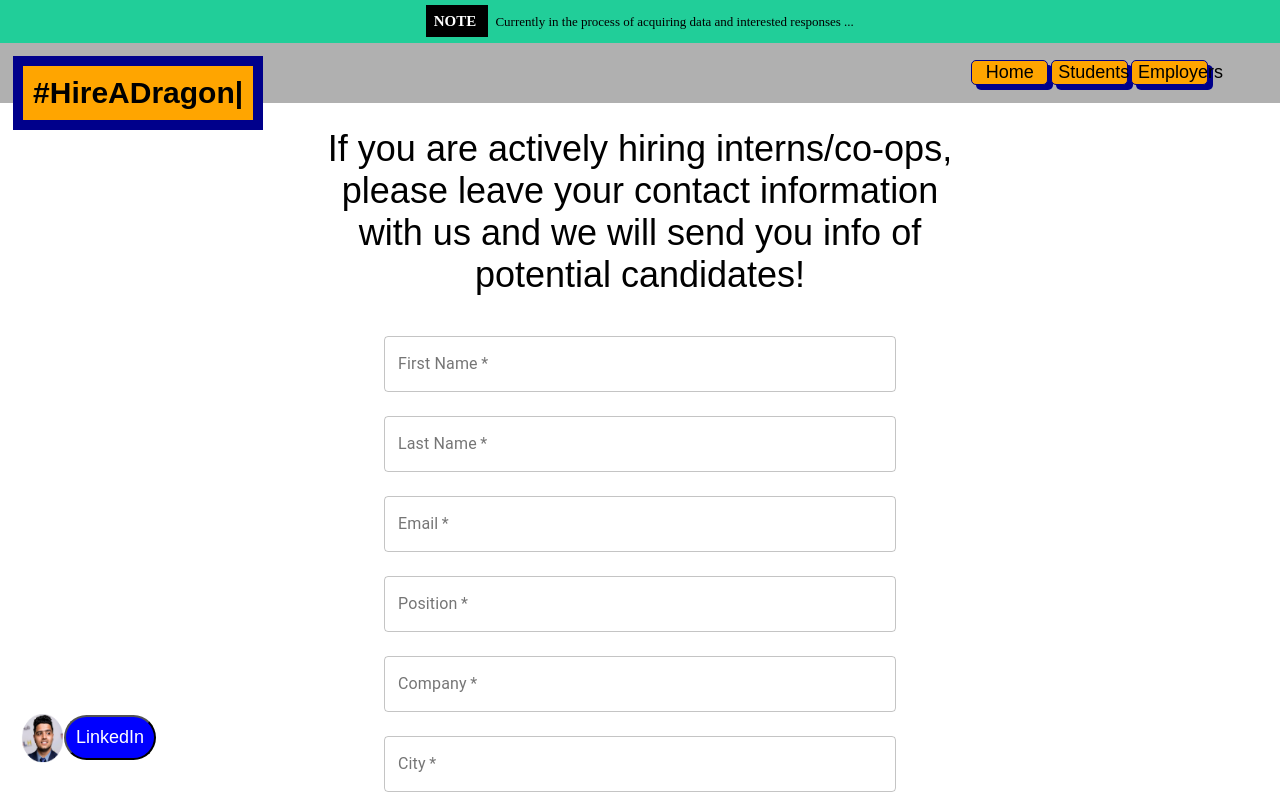
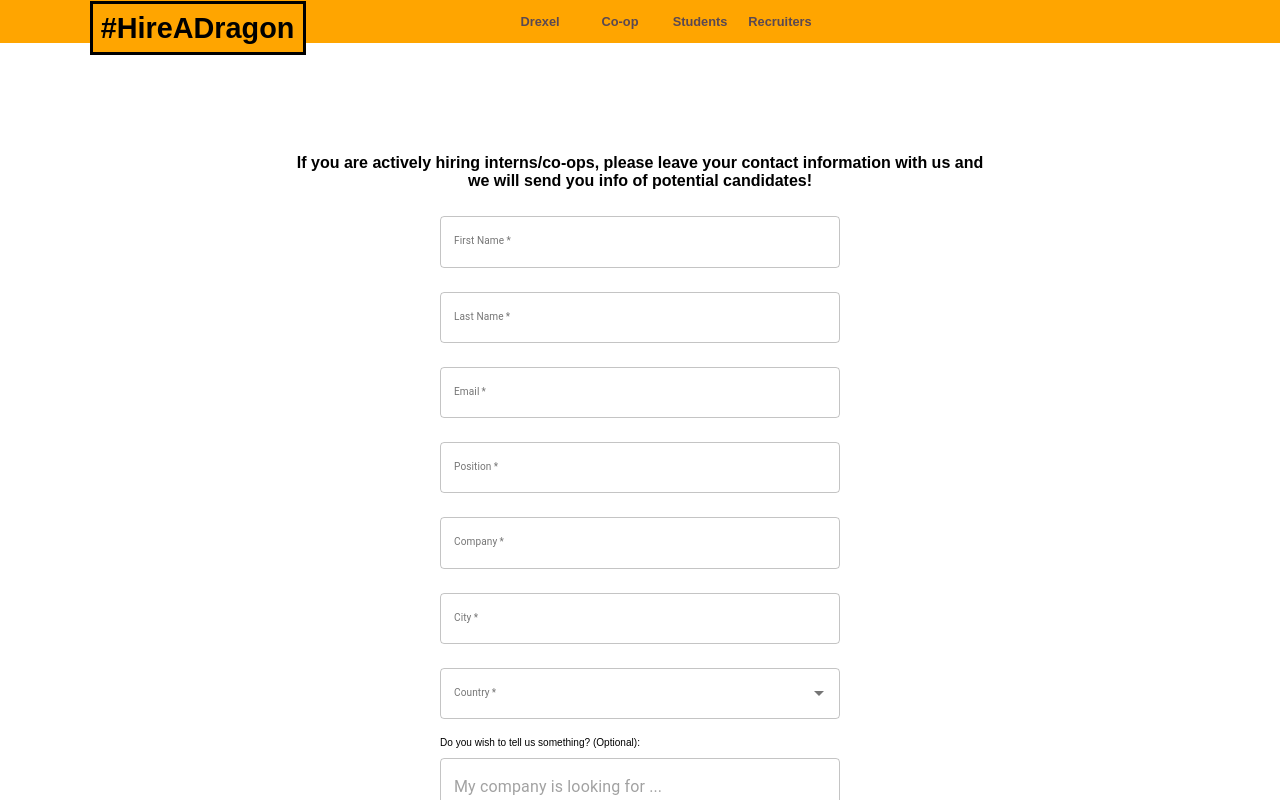
Before and after one commit to differentsyntax/HireADragon, a React (Create React App) app: page /employers in a window 1280 px wide. Shown: the top 800 px of the page. Built offline with nearby package versions, Linux system fonts and the light colour scheme; what webfontloader would draw is missing.

Commit message:
changed color scheme and adapted for smaller screens

```diff
--- a/src/App.css
+++ b/src/App.css
@@ -1,6 +1,6 @@
 body {
-  font-family: Nunito Sans;
-  font-size: 18px;
+  font-family: Nunito Sans, sans-serif;
+  font-size: 100%;
   background-color: white;
 }
 
@@ -9,128 +9,108 @@ h1 {
 }
 
 #header-left{
-  margin-top: 95px;
-  color: maroon;
+  color: black;
+  font-size: 130%;
 }
 
 #header-right{
-  margin-top: 60px;
-  color: green;
+  color: black;
+  font-size: 125%;
 }
 
-#student-form-header{
+#student-form-header {
   position: relative;
-  margin-top: 10%;
+  margin-top: 12%;
   margin-left: auto;
   margin-right: auto;
-  width: 50%;
+  width: 80%;
   text-align: center;
   font-family: Nunito Sans, sans-serif;
-  font-weight: 400;
+  font-weight: bold;
+  font-size: 100%;
 }
 
 #employer-form-header{
-  margin-top: 10%;
+  position: relative;
+  margin-top: 12%;
   margin-left: auto;
   margin-right: auto;
-  width: 50%;
+  width: 60%;
+  max-width: 700px;
   text-align: center;
   font-family: Nunito Sans, sans-serif;
-  font-weight: 400;
+  font-weight: bold;
+  font-size: 100%;
 }
 
 .textDragon {
+  position: fixed;
+  top: 1.5%;
   font-family: Nunito Sans, sans-serif;
-  position: fixed;
-  visibility: visible;
-  top: 7%;
-  left: 1%;
-  z-index: 200;
-  font-size: 30px;
+  z-index: 100;
+  /* border: 10px solid #00008B; */
+  color: transparent;
+  margin-left: 7%;
+}
+
+.textDragon a {
+  color: black;
+  padding: 4%;
+  border: 3px solid black;
+  background-color: orange;
+  font-size: 180%;
   font-weight: bold;
-  padding: 0.8%;
-  border: 10px solid #00008B;
-  background-color:orange;
-  color: black;
+}
+
+.textDragon a:hover {
+  color: white;
 }
 
 h3, h4 {
   margin-bottom: 0;
 }
 
-#navButtons {
+nav {
+  z-index: 100;
+  position: fixed;
   display: flex;
-  position: fixed;
-  margin-top: 55px;
-  z-index: 200;
-  text-align: center;
-  justify-content: space-between;
-  margin-left: 40%;
-  width: 19.5%;
-}
-
-#navButtons .top-button {
-  flex:1;
-  border: 1px solid black;
-  margin-right: 1%;
-  margin-left: 1%;
-  background-color: rgba(5,4,2,0.2);
-
-}
-
-#navButtons .top-button:hover {
-  color: white;
-  background-color: black;
-}
-
-#navButtons a:hover {
-  background-color: black;
-}
-
-nav {
-  z-index: 200;
-  position: fixed;
-  top: 15px;
+  justify-content: center;
+  top: 0;
+  background-color:orange;
   width: 100%;
-  background-color: #B0B0B0;
   overflow: hidden;
+  font-size: 80%;
 }
 
 nav ul {
   list-style-type: none;
-  margin-top: 40px;
   text-align: center;
-  float: right;
-  width: 30%;
-  padding-top: 0.4%;
+  width: 60%;
+  max-width: 400px;
+  margin: auto;
+  margin-top: 1%;
+  margin-bottom: 1%;
 }
 
 nav button {
   background-color: orange;
-  border: 1px solid #00008B;
-  border-radius: 5px;
-  box-shadow: 5px 5px #00008B;
-  top: 0px;
-  color: black;
+  border: none;
+  /* border-radius: 5px; */
+  /* box-shadow: 5px 5px #1F2815; */
   text-align: center;
   text-decoration: none;
-  font-size: 100%;
-  font-family: 'Arial';
   transition: all ease 0.3s;
   width: 20%;
-  margin-left: 0.8%;
-  margin-right: auto;
+  font-size: 100%;
+  font-weight: bold;
 }
 
 nav button:hover {
-  box-shadow: 0 3px 0 black;
+  /* box-shadow: 0 3px 0 #5A4952; */
   top: 3px;
 }
 
 nav button:target {
-  box-shadow: 0 0 0;
-  background-color: black;
-  border: 1px solid black;
   border-radius: 5px;
   position: relative;
   top: 0px;
@@ -138,9 +118,8 @@ nav button:target {
 }
 
 nav a {
-  color: black;
-  text-decoration: none;
-  font-family: 'Arial';
+  color: #5A4952;
+  font-family: Nunito Sans, sans-serif;
   width: 100%;
 }
 
@@ -155,13 +134,46 @@ nav a:hover {
 }
 
 a {
-  color: black;
+  color: #5A4952;
   text-decoration: none;
+  font-family: Nunito Sans, sans-serif;
+  font-weight: bold;
   font-size: 100%;
 }
 
+a:hover {
+  color: white;
+}
+
 #homepage-stuff{
+  position: relative;
   display: flex;
+  justify-content: center;
+  margin-bottom: 7%;
+  max-width: 1000px;
+  width: 80%;
+  margin: auto;
+}
+
+#student-stuff {
+  position: relative;
+  display: flex;
+  justify-content: center;
+  margin-bottom: 7%;
+  max-width: 1000px;
+  width: 80%;
+  margin: auto;
+  margin-top: 0;
+}
+
+#employer-stuff {
+  position: relative;
+  display: flex;
+  justify-content: center;
+  margin-bottom: 7%;
+  max-width: 1000px;
+  width: 80%;
+  margin: auto;
 }
 
 #info-left {
@@ -171,19 +183,16 @@ a {
   flex: 1;
   padding-left: 5%;
   padding-right: 5%;
-  margin-top: 8%;
-  margin-bottom: 8%;
-}
-
-a:hover {
-  color: white;
+  margin: auto;
+  margin-top: 10%;
 }
 
 #info-left p {
-  background-color:rgba(0, 0, 0, 0.2);
+  background-color: lightgray;
   padding: 10px;
   border: rgba(5,4,2,0.3);
   border-radius: 10px;
+  font-size: 75%;
 }
 
 #info-right {
@@ -193,14 +202,17 @@ a:hover {
   font-weight: 400;
   padding-left: 5%;
   padding-right: 5%;
-  margin-top: 6%;
+  margin: auto;
+  margin-top: 10%;
+  margin-bottom: 10%;
 }
 
 #info-right p {
-  background-color:rgba(0, 0, 0, 0.2);
+  background-color: lightgray;
   padding: 10px;
   border: rgba(5,4,2,0.3);
   border-radius: 10px;
+  font-size: 75%;
 }
 
 #info-left button {
@@ -208,19 +220,19 @@ a:hover {
   background-color: orange;
   border: 1px solid #00008B;
   border-radius: 5px;
-  box-shadow: 5px 5px #00008B;
   top: 0px;
-  color: black;
+  color: white;
   text-align: center;
   padding: 10px 10px 10px 10px;
   text-decoration: none;
-  font-size: 25px;
-  font-family: 'Arial';
-  margin-top: 30px;
+  font-size: 100%;
+  font-family: Nunito Sans, sans-serif;
+  margin-top: 10px;
   transition: all ease 0.3s;
   width: 40%;
   margin-left: auto;
   margin-right: auto;
+  margin-bottom: 30px;
 }
 
 img {
@@ -229,8 +241,9 @@ img {
 }
 
 #home-img {
+  position: fixed;
+  bottom: 0%;
   width: 100%;
-  margin-left: 0;
   z-index: -1;
 }
 
@@ -239,39 +252,27 @@ img {
   background-color: orange;
   border: 1px solid #00008B;
   border-radius: 5px;
-  box-shadow: 5px 5px #00008B;
   top: 0px;
-  color: black;
+  color: #5A4952;
   text-align: center;
   padding: 10px 10px 10px 10px;
   text-decoration: none;
-  font-size: 25px;
-  font-family: 'Arial';
-  margin-top: 30px;
+  font-size: 100%;
+  font-family: Nunito Sans, sans-serif;
+  margin-top: 10px;
   transition: all ease 0.3s;
   width: 40%;
   margin-left: auto;
   margin-right: auto;
+  margin-bottom: 30px;
 }
 
-#info-left button:active {
-  box-shadow: 0 3px 0 black;
-  background-color: black;
-  top: 3px;
+#info-left button:hover {
+  margin-top: 3%;
 }
 
-#info-right button:active {
-  box-shadow: 0 3px 0 black;
-  background-color: black;
-  top: 3px;
-}
-
-#info-left a:hover {
-  color: white;
-}
-
-#info-right a:hover {
-  color: white;
+#info-right button:hover {
+  margin-top: 3%;
 }
 
 #status {
@@ -291,7 +292,7 @@ img {
 }
 
 #note {
-  background-color: black;
+  background-color: #5A4952;
   color: white;
   font-size: 15px;
   font-weight: bold;
@@ -313,17 +314,20 @@ img {
 #student-resources-side {
   flex: 1;
   margin-right: 10%;
+  font-size: 70%;
 }
 
 #student-resources-side h1 {
   text-align: center;
-  font-size: 40px;
+  font-size: 120%;
+  font-weight: 400;
+  color: #5A4952;
 }
 
 #resource-list {
   background-color:rgba(0, 0, 0, 0.1);
   text-align: left;
-  padding: 10px;
+  padding: 3%;
   border: rgba(5,4,2,0.3);
   border-radius: 20px;
 }
@@ -342,7 +346,12 @@ img {
   margin-bottom: 20px;
 }
 
+#resource-list button a {
+  font-size: 50%;
+}
+
 #employers-form-side {
+  font-size: 70%;
   width: 40%;
   margin-left: auto;
   margin-right: auto;
@@ -355,16 +364,14 @@ img {
 #studentform-submit {
   display: block;
   background-color: orange;
-  border: 1px solid #00008B;
   border-radius: 5px;
-  box-shadow: 5px 5px #00008B;
   top: 0px;
   color: black;
   text-align: center;
   padding: 10px 10px 10px 10px;
   text-decoration: none;
-  font-size: 25px;
-  font-family: 'Arial';
+  font-size: 100%;
+  font-family: Nunito Sans, sans-serif;
   margin-top: 30px;
   transition: all ease 0.3s;
   width: 40%;
@@ -372,24 +379,34 @@ img {
   margin-right: auto;
 }
 
+#studentform-submit:hover {
+  color: white;
+  margin-top: 2%;
+  margin-bottom: 2%;
+}
+
 #employerform-submit {
   display: block;
   background-color: orange;
-  border: 1px solid #00008B;
   border-radius: 5px;
-  box-shadow: 5px 5px #00008B;
   top: 0px;
   color: black;
   text-align: center;
   padding: 10px 10px 10px 10px;
   text-decoration: none;
-  font-size: 25px;
-  font-family: 'Arial';
+  font-size: 100%;
+  font-family: Nunito Sans, sans-serif;
   margin-top: 30px;
   transition: all ease 0.3s;
   width: 40%;
   margin-left: auto;
   margin-right: auto;
+}
+
+#employerform-submit:hover {
+  color: white;
+  margin-top: 2%;
+  margin-bottom: 2%;
 }
 
 #notfound {
@@ -427,9 +444,39 @@ img {
 }
 
 #myinfo:hover {
-  color: black;
+  color: #5A4952;
 }
 
 #mui-component-select-major{
   width: 200px;
 }
+
+.student-field {
+  font-size: 75%;
+  width: 100%;
+}
+
+.student-field label {
+  font-size: 100%;
+}
+
+.student-field input {
+  font-size: 75%;
+}
+
+.employer-field {
+  font-size: 75%;
+  width: 100%;
+}
+
+.employer-field label {
+  font-size: 120%;
+}
+
+.employer-field p {
+  font-size: 120%;
+}
+
+.employer-field input {
+  font-size: 75%;
+}
--- a/src/App.js
+++ b/src/App.js
@@ -35,12 +35,12 @@ class App extends Component {
           </div>
         </div>
       </Router>
-      <div id = "status">
+      {/* <div id = "status">
         <p>
           <span id = "note" > NOTE </span>
           Currently in the process of acquiring data and interested responses ...
         </p>
-      </div>
+      </div> */}
       </>
     )
   }
--- a/src/components/resources.js
+++ b/src/components/resources.js
@@ -23,7 +23,7 @@ const StudentResources = () => (
 				</tr>
 				<tr>
 					<th>
-					<Button variant="contained" style={{borderRadius: 35, backgroundColor: "blue", padding: "10px 10px", fontSize: "18px"
+					<Button variant="contained" style={{borderRadius: 35, backgroundColor: "cyan", padding: "10px 10px", fontSize: "18px"
     }} color = "primary" type = "button">
 						<a href="https://bit.ly/candor2" target="_blank">Candor</a>
 					</Button>
--- a/src/navbar.js
+++ b/src/navbar.js
@@ -5,14 +5,23 @@ const Navbar = () => (
 	<>
 	<nav>
 		<ul>
+		{/* <div id = 'mid-buttons'>
+			<ul>
+				<a href='https://drexel.edu/' target='_blank'>Drexel University</a>
+				<a href='https://drexel.edu/difference/co-op/how-co-op-works/' target='_blank'>Co-op Program</a>
+			</ul>
+		</div> */}
 			<button>
-				<Link to="/">Home</Link>
+				<a href='https://drexel.edu/' target='_blank'>Drexel</a>
+			</button>
+			<button>
+				<a href='https://drexel.edu/difference/co-op/how-co-op-works/' target='_blank'>Co-op</a>
 			</button>
 			<button>
 				<Link to="/students">Students</Link>
 			</button>
 			<button>
-				<Link to="/employers">Employers</Link>
+				<Link to="/employers">Recruiters</Link>
 			</button>
 		</ul>
 	</nav>
--- a/src/pages/Employers.js
+++ b/src/pages/Employers.js
@@ -10,18 +10,12 @@ const Employers = () => (
 	</Typist>
 	</div>
 	<h1 id = "employer-form-header" > If you are actively hiring interns/co-ops, please leave your contact information with us and we will send you info of potential candidates! </h1>
-	<div id = "employers-form-side">
-		<Employerform/>
+	<div id = "employer-stuff">
+		<div id = "employers-form-side">
+			<Employerform/>
+		</div>
 	</div>
 	<img src={require('../assets/img/philadelphia.png')} alt = "Philly Skyline"/>
-	<img id = "myimg" src={require("../assets/img/mridulawasthi.png")} alt = "Mridul Awasthi"/>
-	<div id="myinfo">
-	<a href="https://www.linkedin.com/in/mridulawasthi" target="_blank">
-			<button variant="contained" style={{color: 'white', borderRadius: 35, backgroundColor: "blue", padding: "10px 10px", fontSize: "18px"
-		}} type = "button">LinkedIn
-			</button>
-			</a>
-		</div>
 	</>
 )
 
--- a/src/pages/Homepage.js
+++ b/src/pages/Homepage.js
@@ -11,22 +11,13 @@ const Home = () => (
 			<a href="/" >#HireADragon</a>
 		</Typist>
 	</div>
-	<div id = "navButtons">
-		<div className = "top-button">
-		<Button variant="text" color = "primary" type = "button">
-			<a href="https://drexel.edu/" target="_blank">Drexel University</a>
-		</Button>
-		</div>
-		<div className = "top-button">
-		<Button variant="text" color = "primary" type = "button">
-			<a href="https://drexel.edu/difference/co-op/how-co-op-works/" target="_blank">Co-op Program</a>
-		</Button>
-	</div>
-	</div>
 	<div id = "homepage-stuff">
 		<div id = "info-left">
 			<Anime opacity={[0, 1]} translateY={'1em'} delay={(e, i) => i * 750}>
 				<h1 id = "header-left"> Drexel student looking for a co-op or internship? </h1>
+				<button>
+					<Link to="/students">Yes, I'm in!</Link>
+				</button>
 				<p>
 					The website aims to connect Drexel students who have recently lost their co-ops/internships
 					and are currently looking for productive projects as summer opportunities with the companies
@@ -38,9 +29,6 @@ const Home = () => (
 					Register to have your resume and info sent to companies
 					hiring in the Greater Philadelphia Area and across the country!!
 				</p>
-			<button>
-				<Link to="/students">I'm in!</Link>
-			</button>
 				</Anime>
 
 		</div>
@@ -48,6 +36,9 @@ const Home = () => (
 
 			<Anime opacity={[0, 1]} translateY={'1em'} delay={(e, i) => i * 750}>
 			<h1 id = "header-right"> Recruiter looking for the most skilled and competent interns there can be? </h1>
+			<button>
+				<Link to="/employers">Interested!</Link>
+			</button>
 			<p>
 				A large number of Drexel students have lost their co-ops recently
 				due to the CoViD-19 situation. The co-ops carry credits and are a
@@ -71,23 +62,12 @@ const Home = () => (
 				attract any teams willing to onboard interns who able to hit the ground running in a fast-paced
 				environment.
 			</p>
-		<button>
-			<Link to="/employers">Hire them!</Link>
-		</button>
 			</Anime>
 		</div>
 	</div>
 	<div id = "home-img">
 		<img src={require('../assets/img/philadelphia.png')} alt = "Philly Skyline"/>
 	</div>
-	<img id = "myimg" src={require("../assets/img/mridulawasthi.png")} alt = "Mridul Awasthi"/>
-	<div id="myinfo">
-	<a href="https://www.linkedin.com/in/mridulawasthi" target="_blank">
-			<button variant="contained" style={{color: 'white', borderRadius: 35, backgroundColor: "blue", padding: "10px 10px", fontSize: "18px"
-		}} type = "button">LinkedIn
-			</button>
-			</a>
-		</div>
 	</>
 )
 
```
Lines whose indentation alone changed are shown as unchanged.
